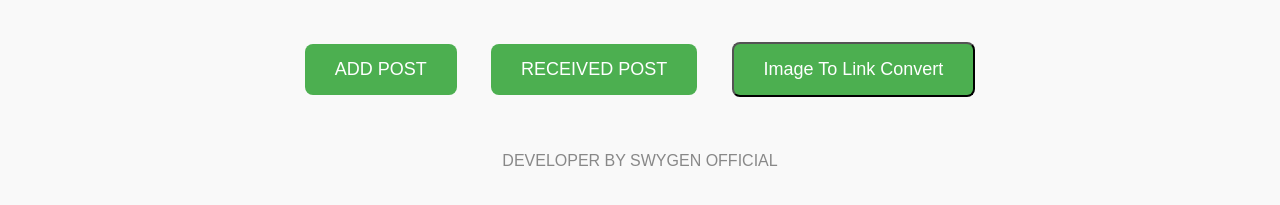
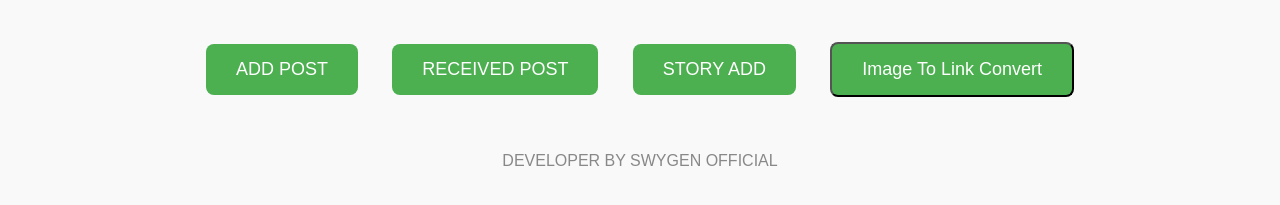
Before and after one commit to swygen/CHOBI-TULI-admin, a plain HTML site: page index.html in a window 1280 px wide. Shown: the part 71-276 px from the top of the page. Drawn offline with Linux system fonts and the light colour scheme.

Commit message:
Update index.html

```diff
--- a/index.html
+++ b/index.html
@@ -62,6 +62,7 @@
   <div class="container">
     <a href="add.html" class="btn">ADD POST</a>
     <a href="receive.html" class="btn">RECEIVED POST</a>
+    <a href="story.html" class="btn">STORY ADD </a>
     <button class="btn" onclick="document.getElementById('imageUploader').click()">Image To Link Convert</button>
     <input type="file" id="imageUploader" style="display:none" accept="image/*" onchange="uploadImage(event)">
 
```
